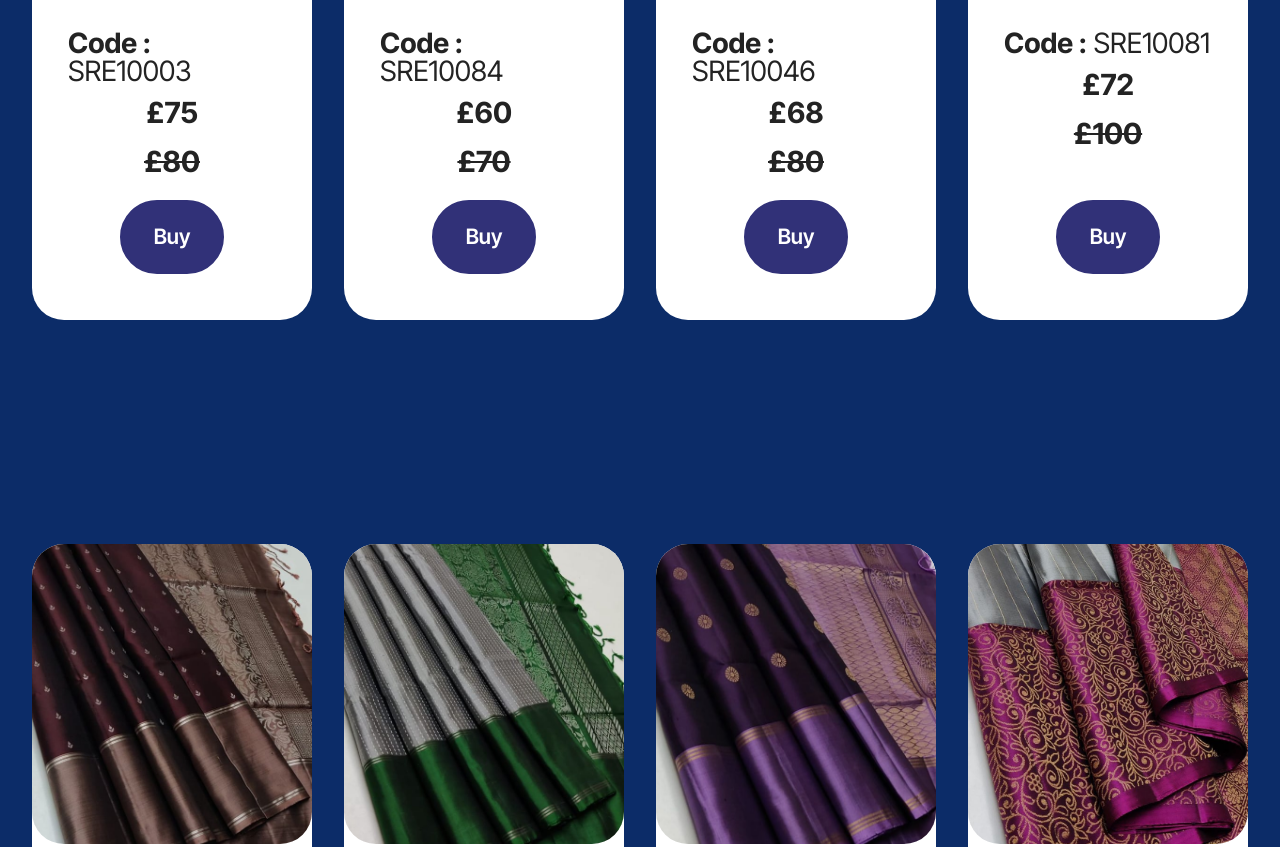
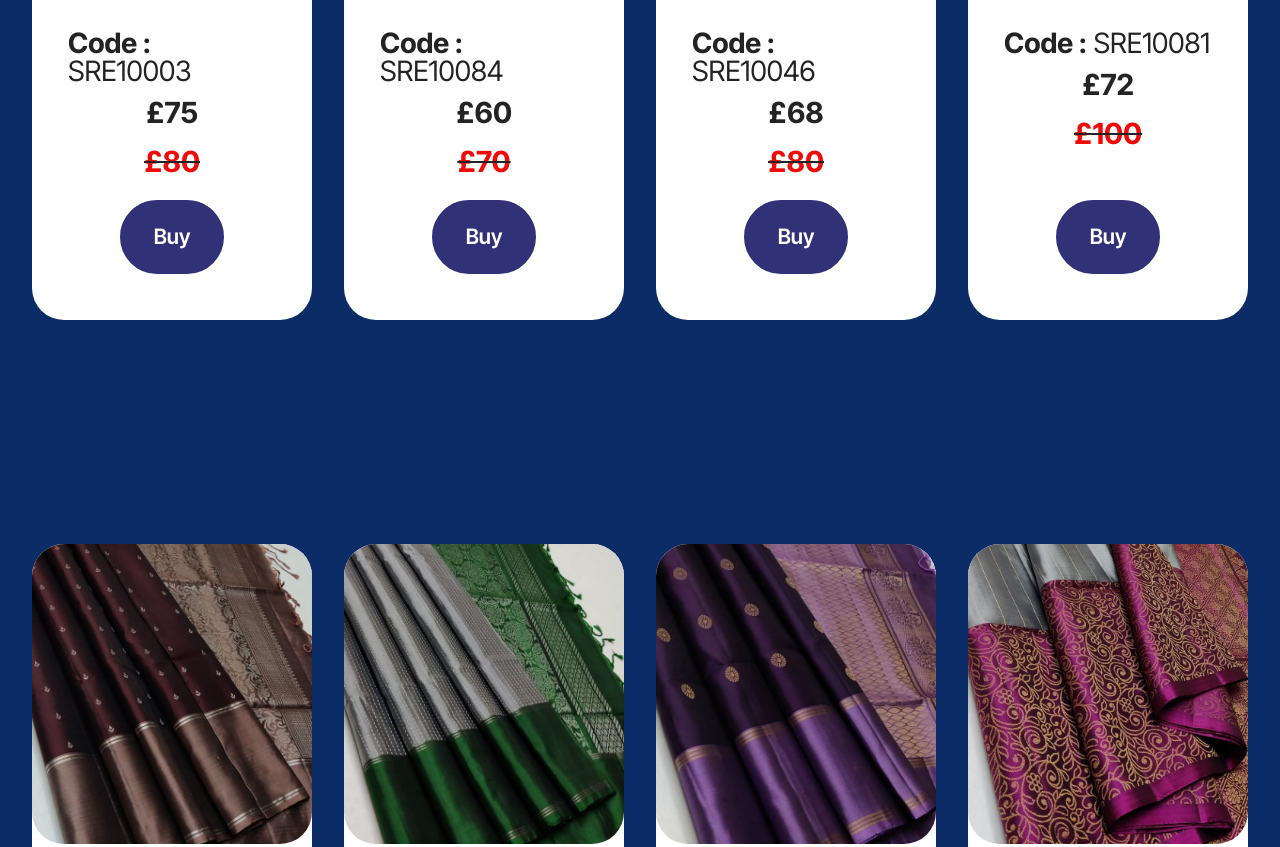
Before and after one commit to TharshiEY/www.sooriboutique.com, a plain HTML site: page index.html in a window 1280 px wide. Shown: the part 4881-5728 px from the top of the page. Drawn offline with Linux system fonts and the light colour scheme; files whose address does not match are found by name.

Commit message:
Update style.css

```diff
--- a/assets/theme/css/style.css
+++ b/assets/theme/css/style.css
@@ -1,6 +1,10 @@
 @charset "UTF-8";
 section {
   background-color: #ffffff;
+}
+
+.dis-color{
+color: #f00b0b;
 }
 
 body {
```
